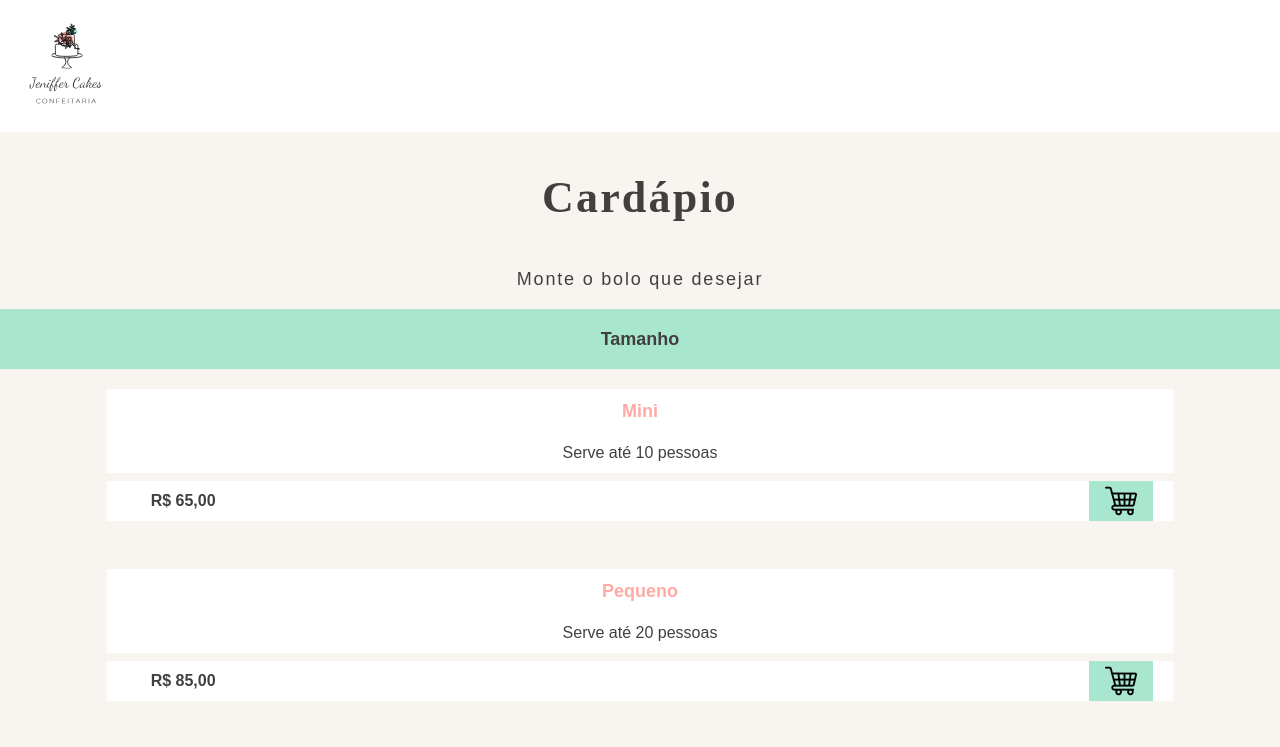
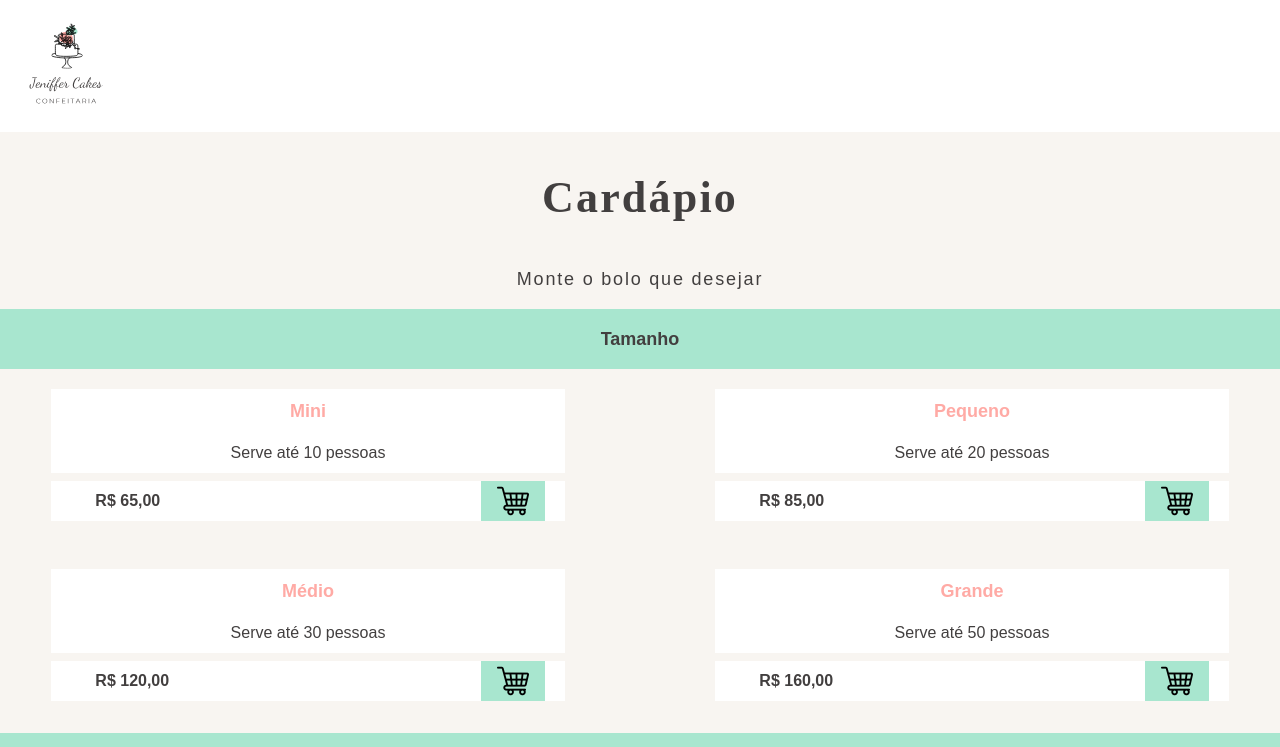
Before and after one commit to edukaki/JenifferCakes, a Next.js app: page /cardapio in a window 1280 px wide. Shown: the top 747 px of the page. Built offline with nearby package versions, Linux system fonts and the light colour scheme; no server answers.

Commit message:
feat(forder): set tablet responsiveness

```diff
--- a/src/components/Form/FOrder/index.jsx
+++ b/src/components/Form/FOrder/index.jsx
@@ -113,7 +113,7 @@ export const FOrder = () => {
               <div
                 role="group"
                 aria-labelledby="tamanho-radio-group"
-                className="flex flex-col gap-12 mt-5"
+                className="grid grid-flow-row gap-12 mt-5 md:grid-cols-2"
               >
                 {arrBolos.map((size, index) => (
                   <label key={index}>
```
